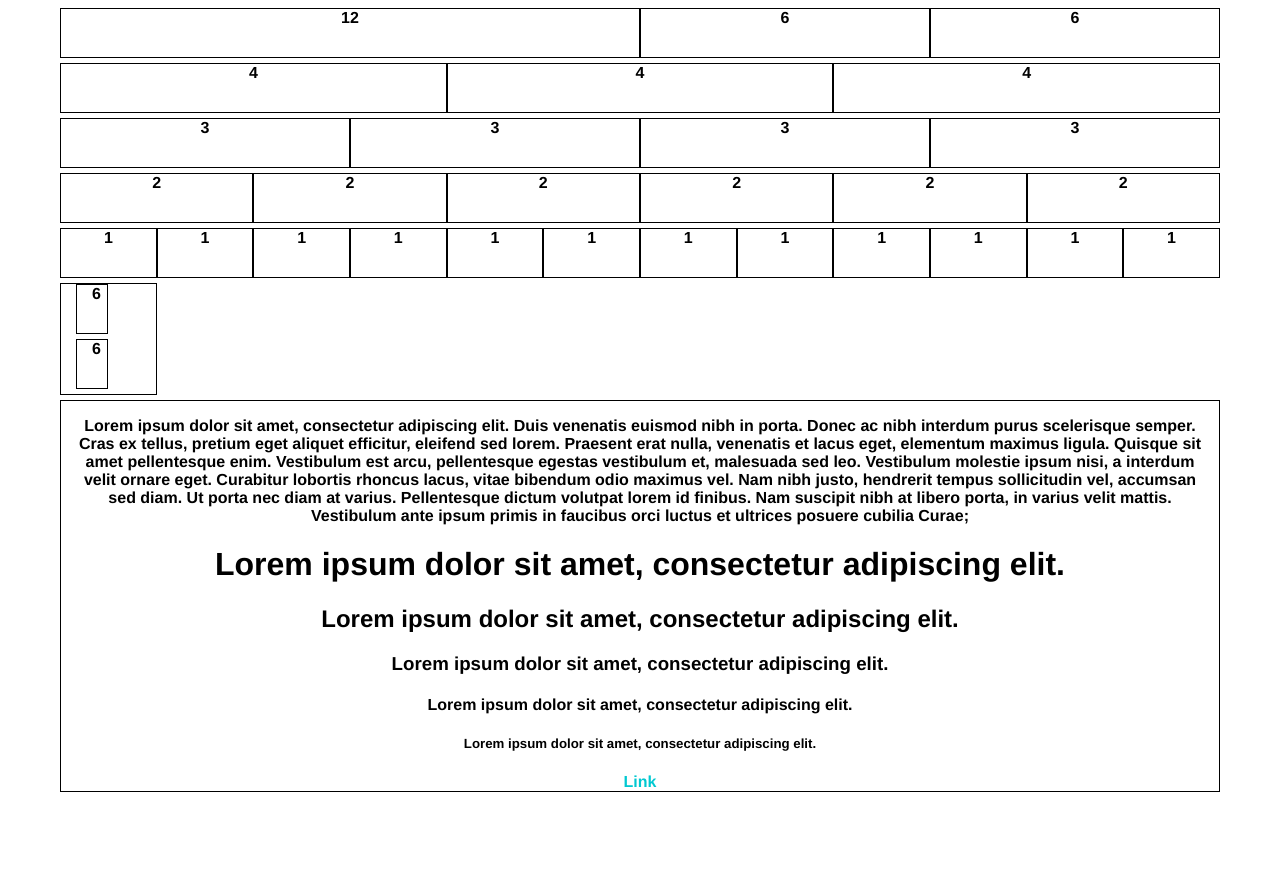
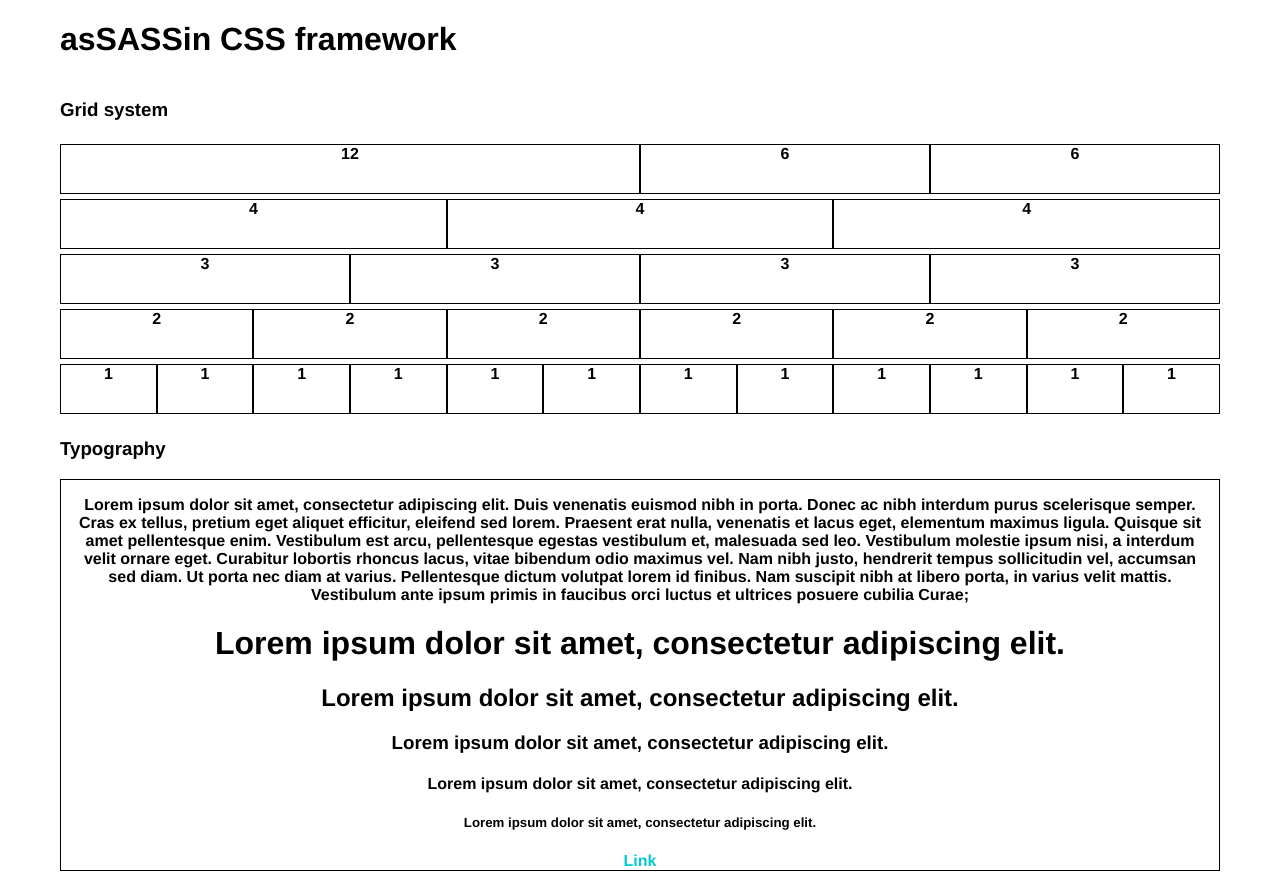
Before and after one commit to Ownerek/asSASSin, a plain HTML site: page index.html in a window 1280 px wide. Before the commit the page ends 805 px from the top, so only its background shows below. Drawn offline with Linux system fonts and the light colour scheme.

Commit message:
Index fix

```diff
--- a/index.html
+++ b/index.html
@@ -7,7 +7,10 @@
 </head>
 <body>
 <div class="container">
+    <h1>asSASSin CSS framework</h1>
     <div class="row">
+        <h3>Grid system</h3>
+        <div class="clmn-xs-12"></div>
         <div class="clmn-xs-12 clmn-sm-6 help-height">12</div>
 
         <div class="clmn-xs-6 clmn-sm-3  help-height">6</div>
@@ -41,16 +44,10 @@
         <div class="clmn-xs-1 help-height">1</div>
         <div class="clmn-xs-1 help-height">1</div>
         <div class="clmn-xs-1 help-height">1</div>
-        <div class="clmn-xs-1 help-height">
-            <div class="clmn-xs-6  help-height">6</div>
-            <div class="clmn-xs-6  help-height">6</div>
-        </div>
-
-
-
     </div>
 
     <div class="row">
+        <h3>Typography</h3>
         <div class="clmn-xs-12 help-height">
             <p>Lorem ipsum dolor sit amet, consectetur adipiscing elit. Duis venenatis euismod nibh in porta. Donec ac nibh interdum purus scelerisque semper.
                 Cras ex tellus, pretium eget aliquet efficitur, eleifend sed lorem. Praesent erat nulla, venenatis et lacus eget, elementum maximus ligula.
```
